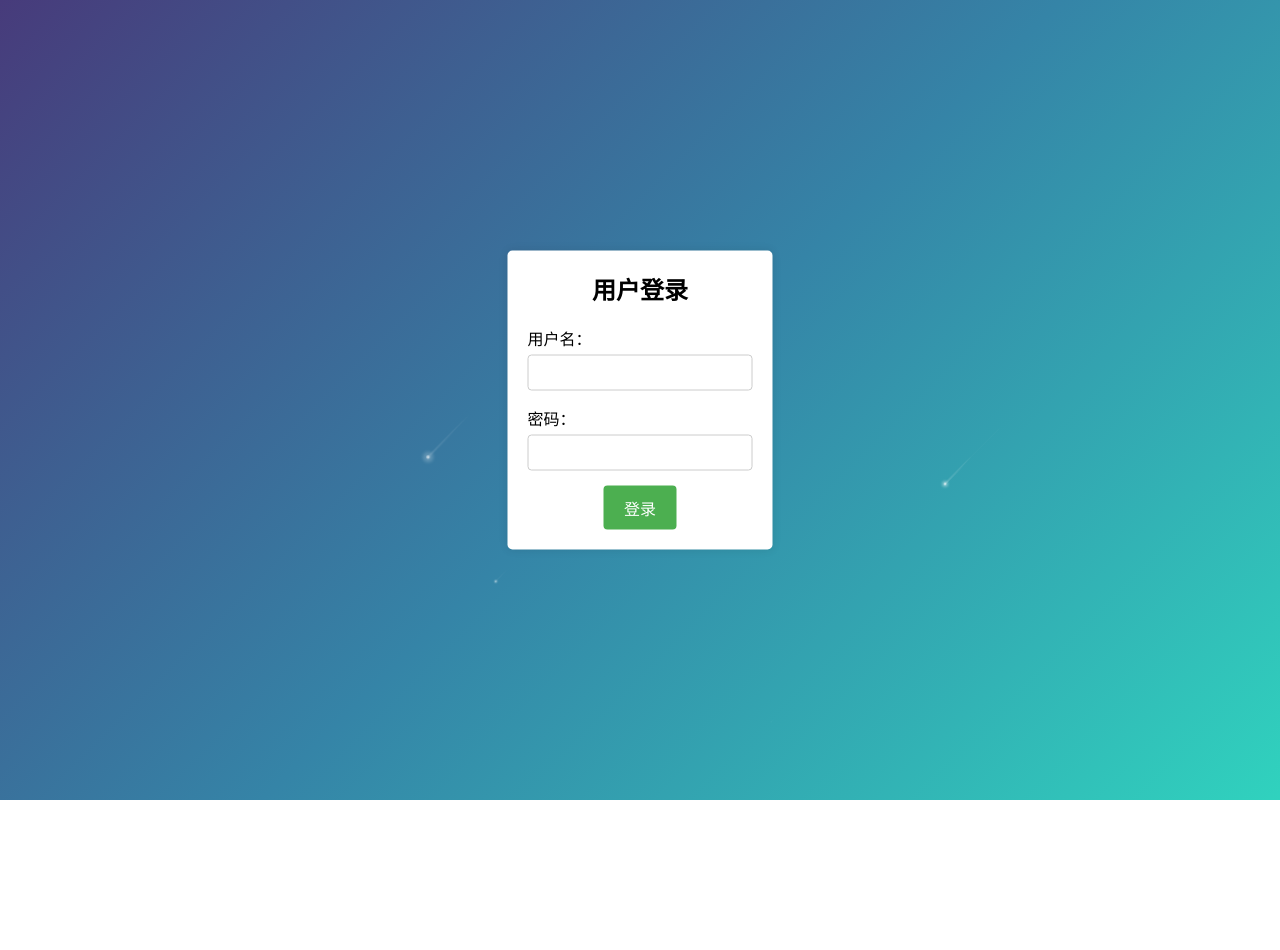
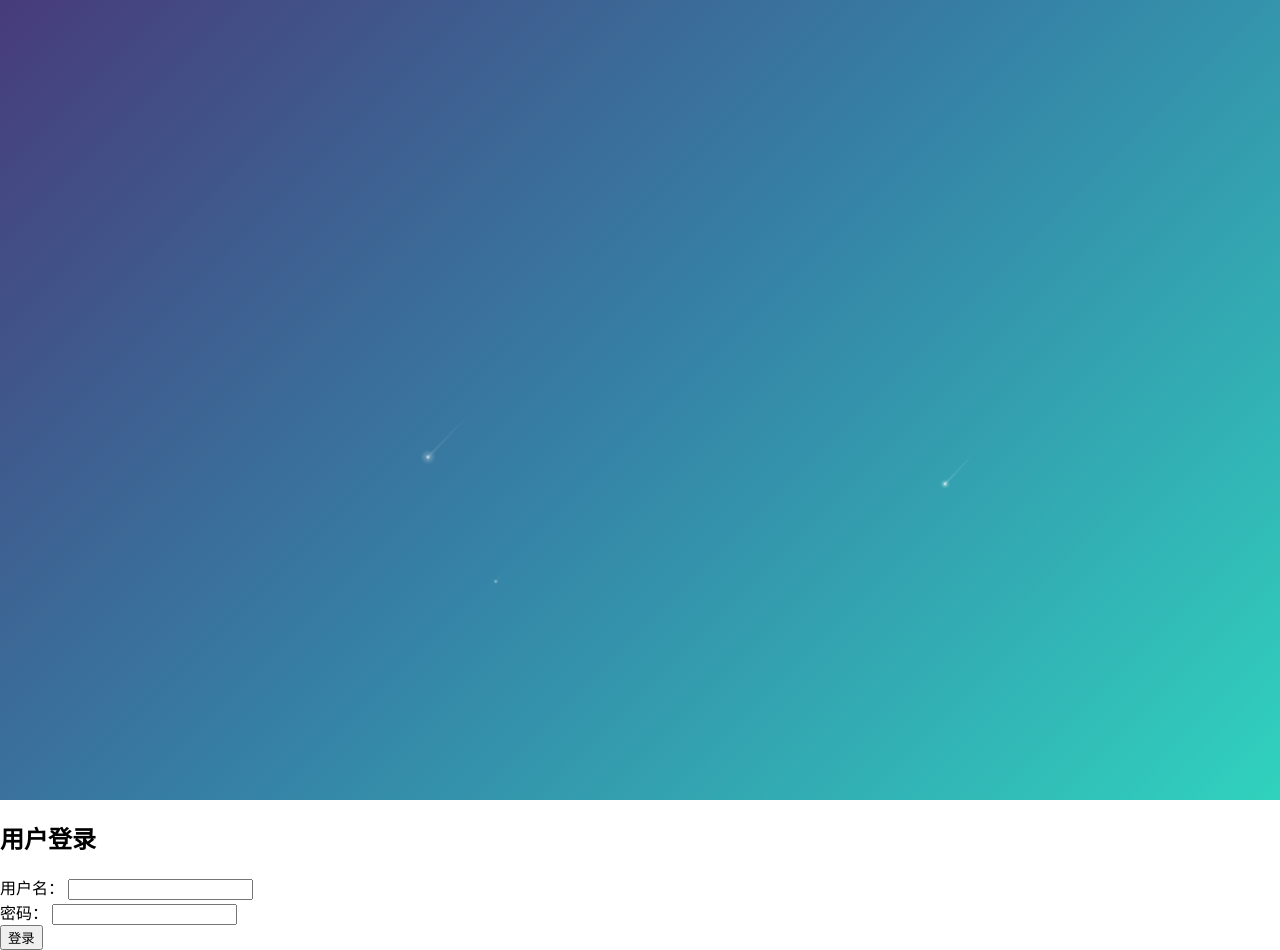
Before and after one commit to XES8/BIOD, a plain HTML site: page Root.Directory/index.html in a window 1280 px wide. Before the commit the page ends 800 px from the top, so only its background shows below. Drawn offline with Linux system fonts and the light colour scheme.

Commit message:
Update index.html

```diff
--- a/Root.Directory/index.html
+++ b/Root.Directory/index.html
@@ -6,7 +6,7 @@
     <meta name="viewport" content="width=device-width, initial-scale=1.0">
     <meta http-equiv="X-UA-Compatible" content="ie=edge">
     <title>stars</title>
-     <link rel="stylesheet" href="css/style.css">
+     <!--link rel="stylesheet" href="css/style.css"-->
     <style>
         @-webkit-keyframes star-opacity {
             0% {
```
